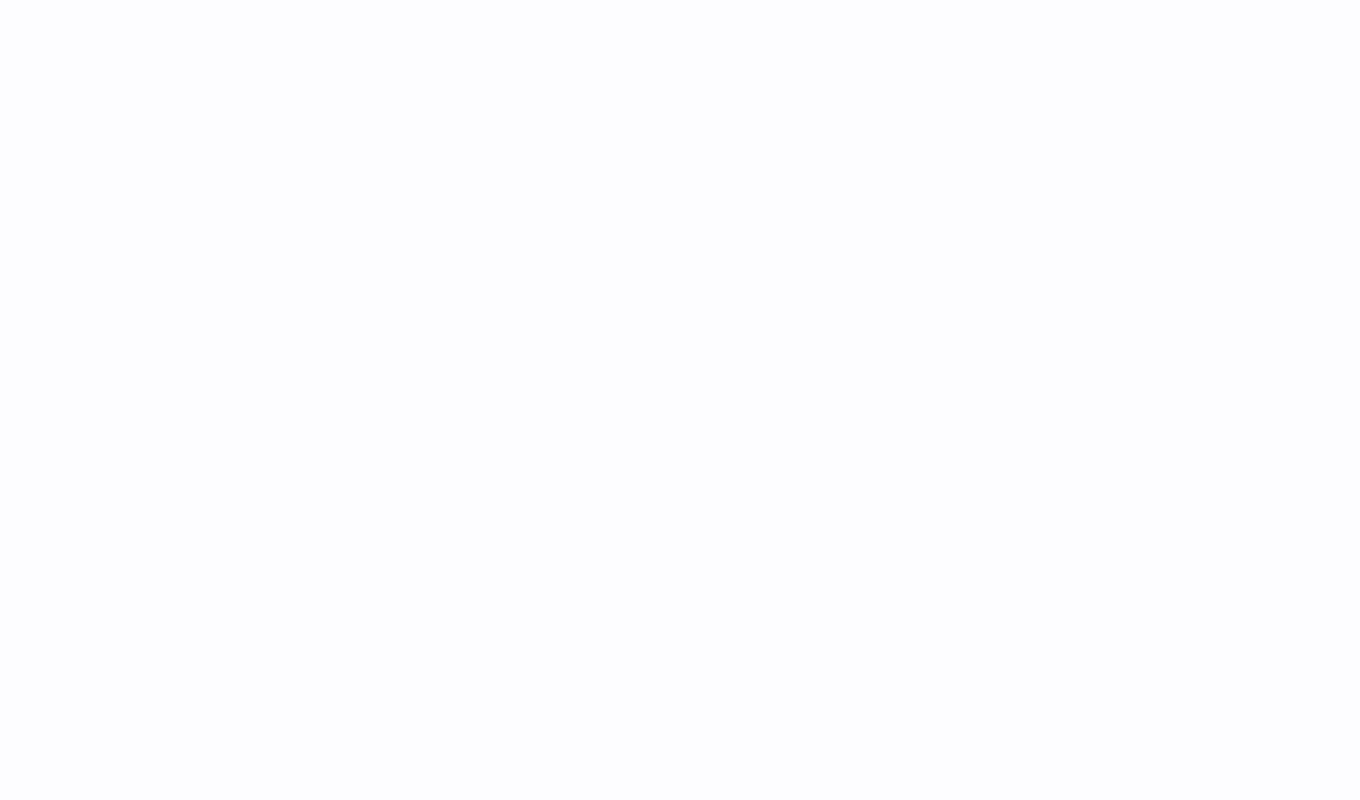
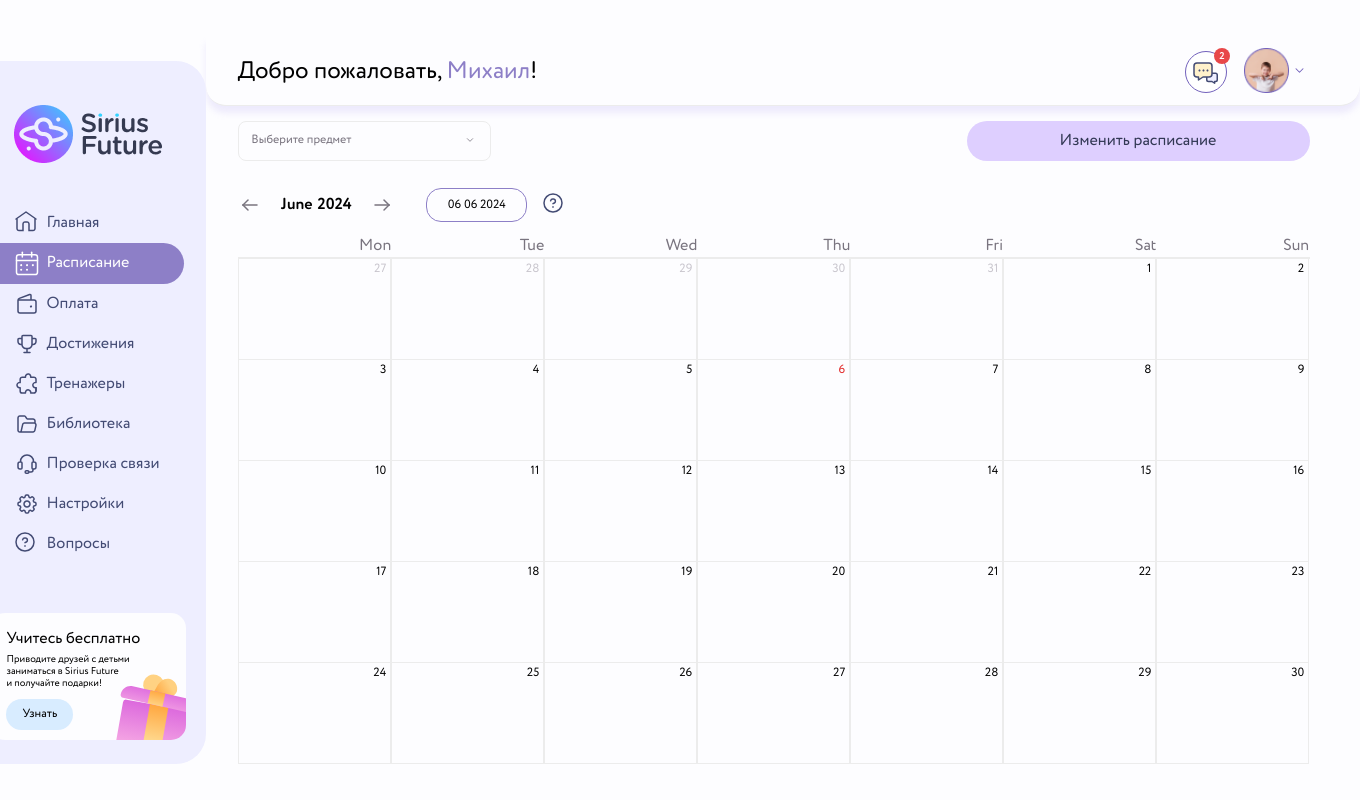
Before and after one commit to VadimLitau/sirius_future_test_task, a React (Vite) app: page / in a window 1280 px wide. Shown: the whole page, 1360 px wide, since content can reach past the window. Built offline with nearby package versions, Linux system fonts and the light colour scheme.

Commit message:
сверстал страницу с расписанием

```diff
--- a/src/components/App/App.tsx
+++ b/src/components/App/App.tsx
@@ -1,7 +1,12 @@
+import { ShedulePage } from "../../pages/shedulePage";
 import style from "./App.module.scss";
 
 function App() {
-	return <div className={style.mainWrap}></div>;
+	return (
+		<div className={style.mainWrap}>
+			<ShedulePage />
+		</div>
+	);
 }
 
 export default App;
--- a/src/components/Calendar/Calendar.module.scss
+++ b/src/components/Calendar/Calendar.module.scss
@@ -87,3 +87,10 @@
 	@include flex_row;
 	justify-content: space-between;
 }
+
+.grey{
+	color: #C8C5CD;
+}
+.red{
+	color: #E12828;
+}
--- a/src/components/Header/Header.module.scss
+++ b/src/components/Header/Header.module.scss
@@ -5,8 +5,9 @@
 }
 
 .headerWrap {
+	background-color: $color-background;
 	width: 1154px;
-	border-bottom: 1px solid $color-menu_active_item;
+	border-bottom: 1px solid $color-input_dorder;
 	border-radius: 0px 0px 20px 20px;
 	box-shadow: 0px 7px 7px 0px rgba(176, 161, 238, 0.2);
 	justify-content: space-between;
--- /dev/null
+++ b/src/pages/shedulePage.module.scss
@@ -0,0 +1,19 @@
+.wrap {
+	padding: 0 50px;
+}
+
+.main {
+	@include flex_row;
+	justify-content: end;
+	margin-right: -50px;
+}
+.content {
+	margin-left: 32px;
+	display: flex;
+	flex-direction: column;
+	justify-content: end;
+}
+.testWrap {
+	margin-top: -45px;
+	@include flex_row;
+}
--- /dev/null
+++ b/src/pages/shedulePage.tsx
@@ -0,0 +1,22 @@
+import { useState } from "react";
+import { Calendar } from "../components/Calendar/Calendar";
+import { Header } from "../components/Header/Header";
+import { Navigation } from "../components/Navigation/Navigation";
+import style from "./shedulePage.module.scss";
+
+export function ShedulePage() {
+	const [selectedDate, selectDate] = useState(new Date());
+	return (
+		<section className={style.wrap}>
+			<div className={style.main}>
+				<Header />
+			</div>
+			<div className={style.testWrap}>
+				<Navigation />
+				<div className={style.content}>
+					<Calendar selectedDate={selectedDate} selectDate={selectDate} />
+				</div>
+			</div>
+		</section>
+	);
+}
```
